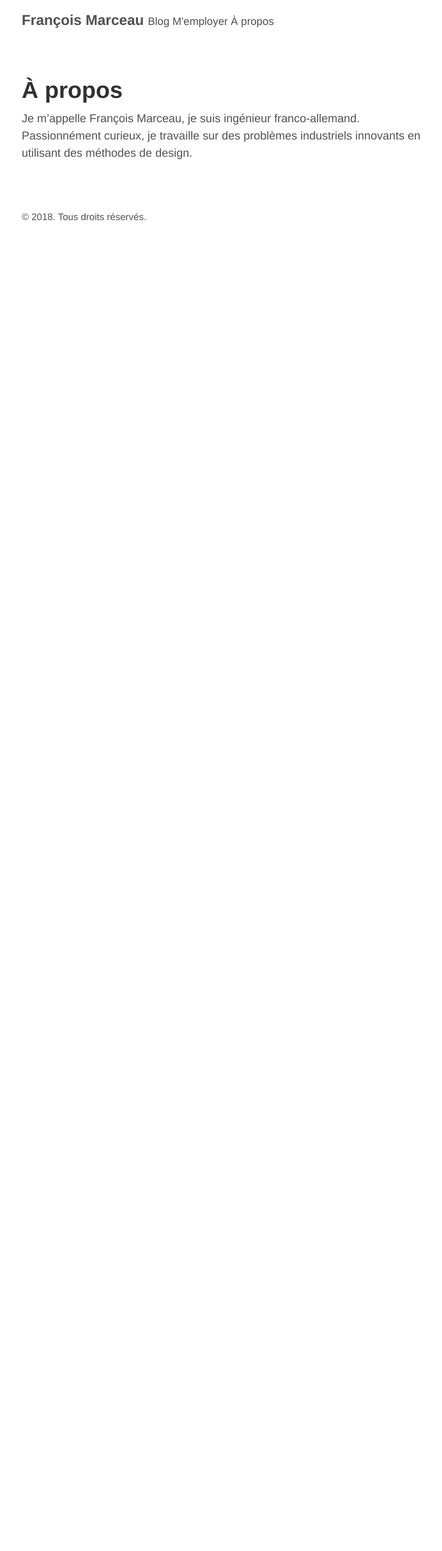
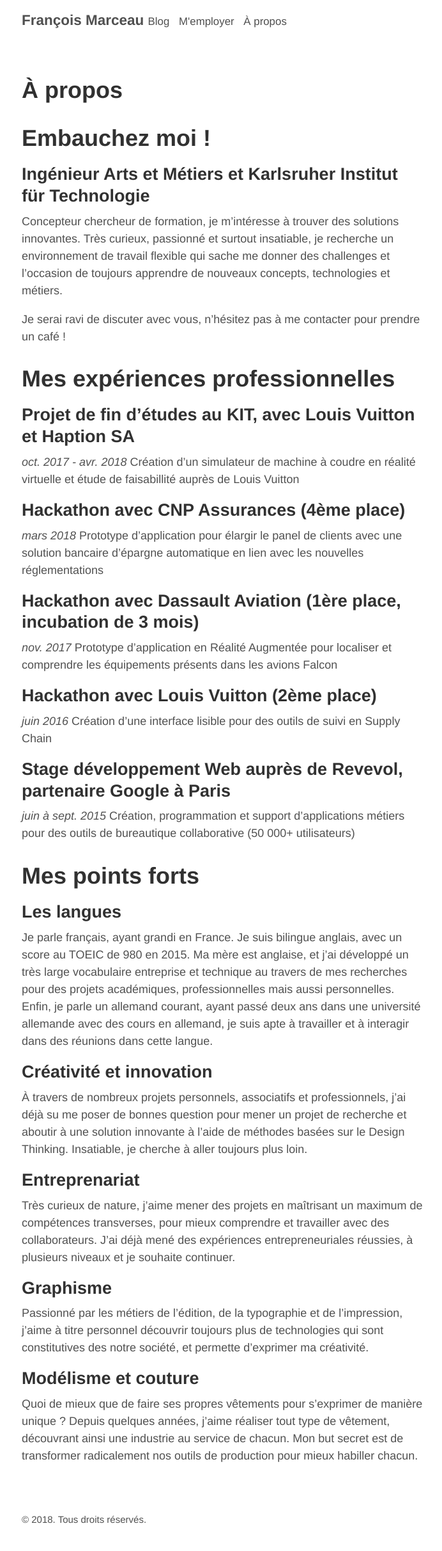
Before and after one commit to francoismarceau/blog, a Jekyll site: the page built from employ.md, in a window 1280 px wide. Shown: the whole page at 64% size, without its empty margins (291-983 px from the left). Built offline with Jekyll 4.4.1, drawn with Linux system fonts in a browser that asks for light colours; before the commit the page ends 900 px from its top, so only the background shows below that.

Commit message:
Gros edit sur "Employ"

```diff
--- a/_layouts/default.html
+++ b/_layouts/default.html
@@ -9,10 +9,10 @@
       <header class="masthead">
         <h3 class="masthead-title">
           <a href="{{ site.baseurl }}/" title="Home">{{ site.title }}</a>
-          <small>
-            <a href="{{ site.baseurl }}/" title="Home">Blog</a>
-            <a href="{{ site.baseurl }}/employ" title="Home">M'employer</a>
-            <a href="{{ site.baseurl }}/about" title="Home">À propos</a>
+          <small class="title-links">
+            <a href="{{ site.baseurl }}/">Blog</a>
+            <a href="{{ site.baseurl }}/employ">M'employer</a>
+            <a href="{{ site.baseurl }}/about">À propos</a>
           </small>
         </h3>
 
--- a/_sass/_masthead.scss
+++ b/_sass/_masthead.scss
@@ -23,4 +23,8 @@
     color: #c0c0c0;
     letter-spacing: 0;
   }
+
+  .title-links a {
+    margin-right: 10px;
+  }
 }
--- a/employ.md
+++ b/employ.md
@@ -2,4 +2,48 @@
 layout: page
 title: À propos
 ---
-Je m'appelle François Marceau, je suis ingénieur franco-allemand. Passionnément curieux, je travaille sur des problèmes industriels innovants en utilisant des méthodes de design.
+# Embauchez moi !
+## Ingénieur Arts et Métiers et Karlsruher Institut für Technologie
+Concepteur chercheur de formation, je m'intéresse à trouver des solutions innovantes. Très curieux, passionné et surtout insatiable, je recherche un environnement de travail flexible qui sache me donner des challenges et l'occasion de toujours apprendre de nouveaux concepts, technologies et métiers.
+
+Je serai ravi de discuter avec vous, n'hésitez pas à me contacter pour prendre un café !
+
+
+# Mes expériences professionnelles
+
+## Projet de fin d’études au KIT, avec Louis Vuitton et Haption SA
+*oct. 2017 - avr. 2018*
+Création d’un simulateur de machine à coudre en réalité virtuelle et étude de faisabillité auprès de Louis Vuitton
+
+## Hackathon avec CNP Assurances (4ème place)
+*mars 2018*
+Prototype d’application pour élargir le panel de clients avec une solution bancaire d’épargne automatique en lien avec les nouvelles réglementations
+
+## Hackathon avec Dassault Aviation (1ère place, incubation de 3 mois)
+*nov. 2017*
+Prototype d’application en Réalité Augmentée pour localiser et comprendre les équipements présents dans les avions Falcon
+
+## Hackathon avec Louis Vuitton (2ème place)
+*juin 2016*
+Création d’une interface lisible pour des outils de suivi en Supply Chain
+
+## Stage développement Web auprès de Revevol, partenaire Google à Paris
+*juin à sept. 2015*
+Création, programmation et support d’applications métiers pour des outils de
+bureautique collaborative (50 000+ utilisateurs)
+
+# Mes points forts
+## Les langues
+Je parle français, ayant grandi en France. Je suis bilingue anglais, avec un score au TOEIC de 980 en 2015. Ma mère est anglaise, et j'ai développé un très large vocabulaire entreprise et technique au travers de mes recherches pour des projets académiques, professionnelles mais aussi personnelles. Enfin, je parle un allemand courant, ayant passé deux ans dans une université allemande avec des cours en allemand, je suis apte à travailler et à interagir dans des réunions dans cette langue.
+
+## Créativité et innovation
+À travers de nombreux projets personnels, associatifs et professionnels, j'ai déjà su me poser de bonnes question pour mener un projet de recherche et aboutir à une solution innovante à l'aide de méthodes basées sur le Design Thinking. Insatiable, je cherche à aller toujours plus loin.
+
+## Entreprenariat
+Très curieux de nature, j'aime mener des projets en maîtrisant un maximum de compétences transverses, pour mieux comprendre et travailler avec des collaborateurs. J'ai déjà mené des expériences entrepreneuriales réussies, à plusieurs niveaux et je souhaite continuer.
+
+## Graphisme
+Passionné par les métiers de l'édition, de la typographie et de l'impression, j'aime à titre personnel découvrir toujours plus de technologies qui sont constitutives des notre société, et permette d'exprimer ma créativité.
+
+## Modélisme et couture
+Quoi de mieux que de faire ses propres vêtements pour s'exprimer de manière unique ? Depuis quelques années, j'aime réaliser tout type de vêtement, découvrant ainsi une industrie au service de chacun. Mon but secret est de transformer radicalement nos outils de production pour mieux habiller chacun.
```
